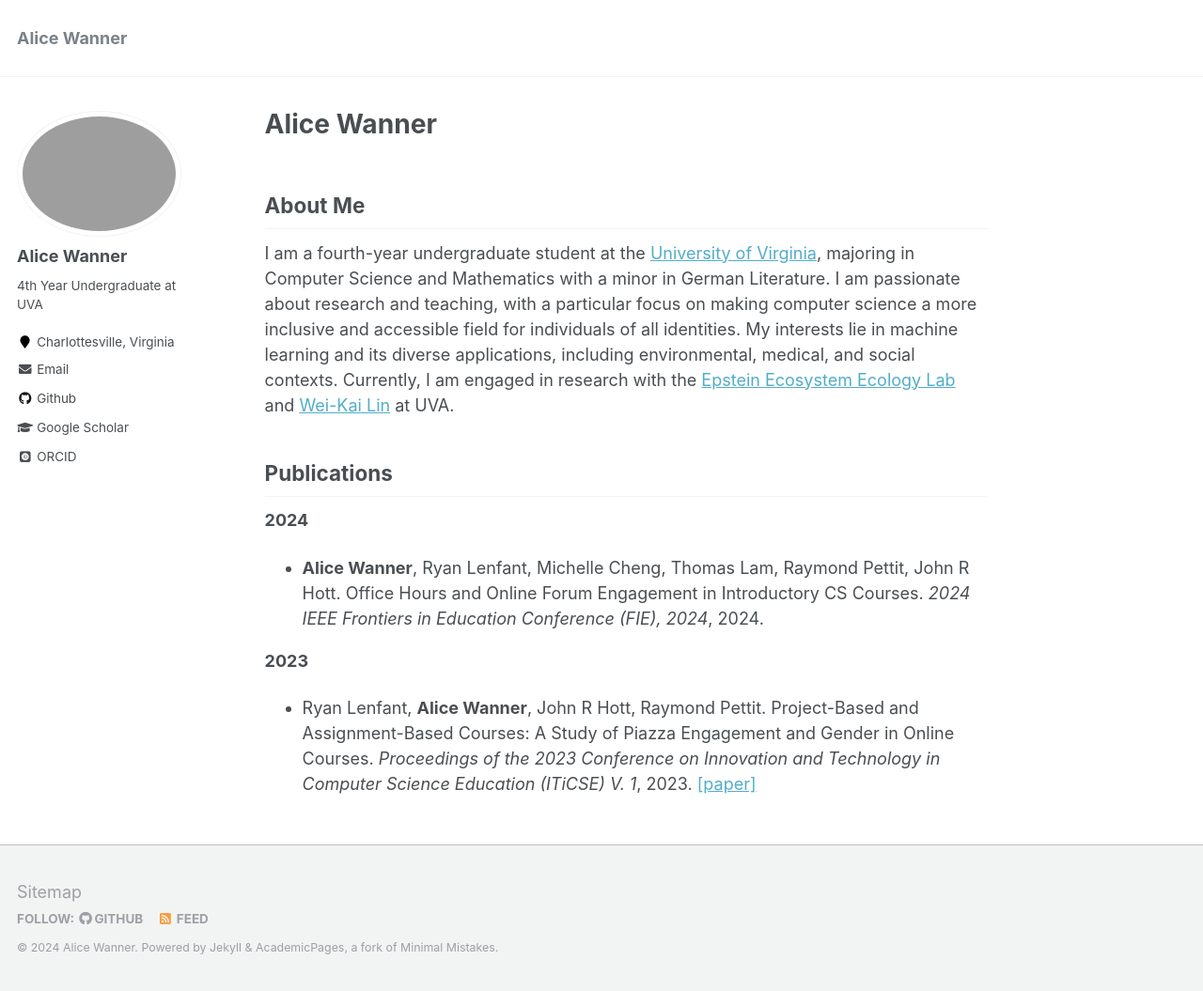
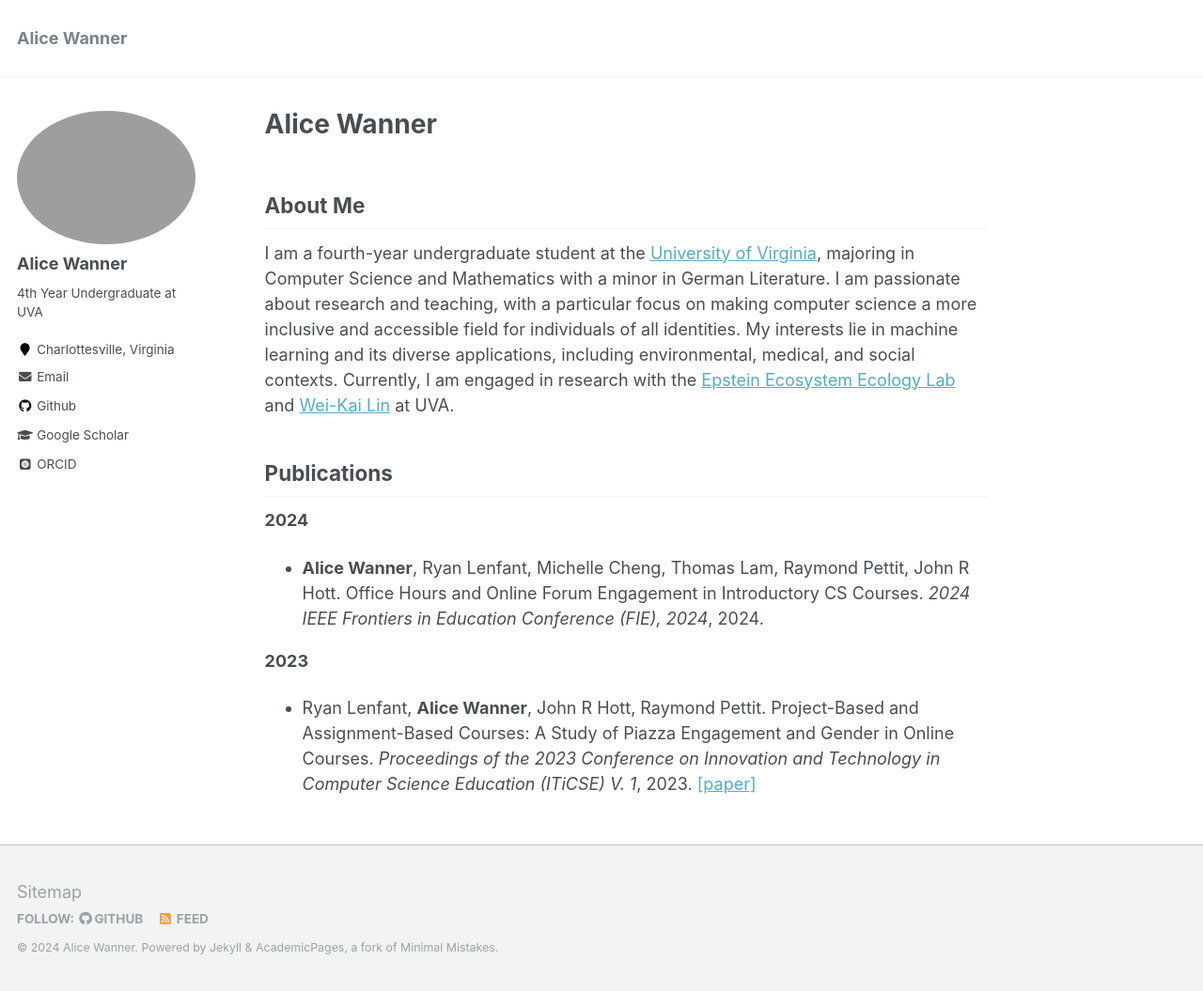
Before and after one commit to alicewanner/alicewanner.github.io, a Jekyll site: the page built from _pages/about.md, in a window 1280 px wide and 1055 px high. Shown: the whole window at 94% size. Built offline with Jekyll 4.4.1, drawn with Linux system fonts in a browser that asks for light colours; some web fonts are replaced.

Commit message:
bigger photo

```diff
--- a/_sass/_sidebar.scss
+++ b/_sass/_sidebar.scss
@@ -83,13 +83,13 @@
   }
 
   img {
-    max-width: 175px;
+    max-width: 195px;
     border-radius: 50%;
 
-    @include breakpoint($large) {
-      padding: 5px;
-      border: 1px solid $border-color;
-    }
+    // @include breakpoint($large) {
+    //   padding: 5px;
+    //   border: 1px solid $border-color;
+    // }
   }
 }
 
```
